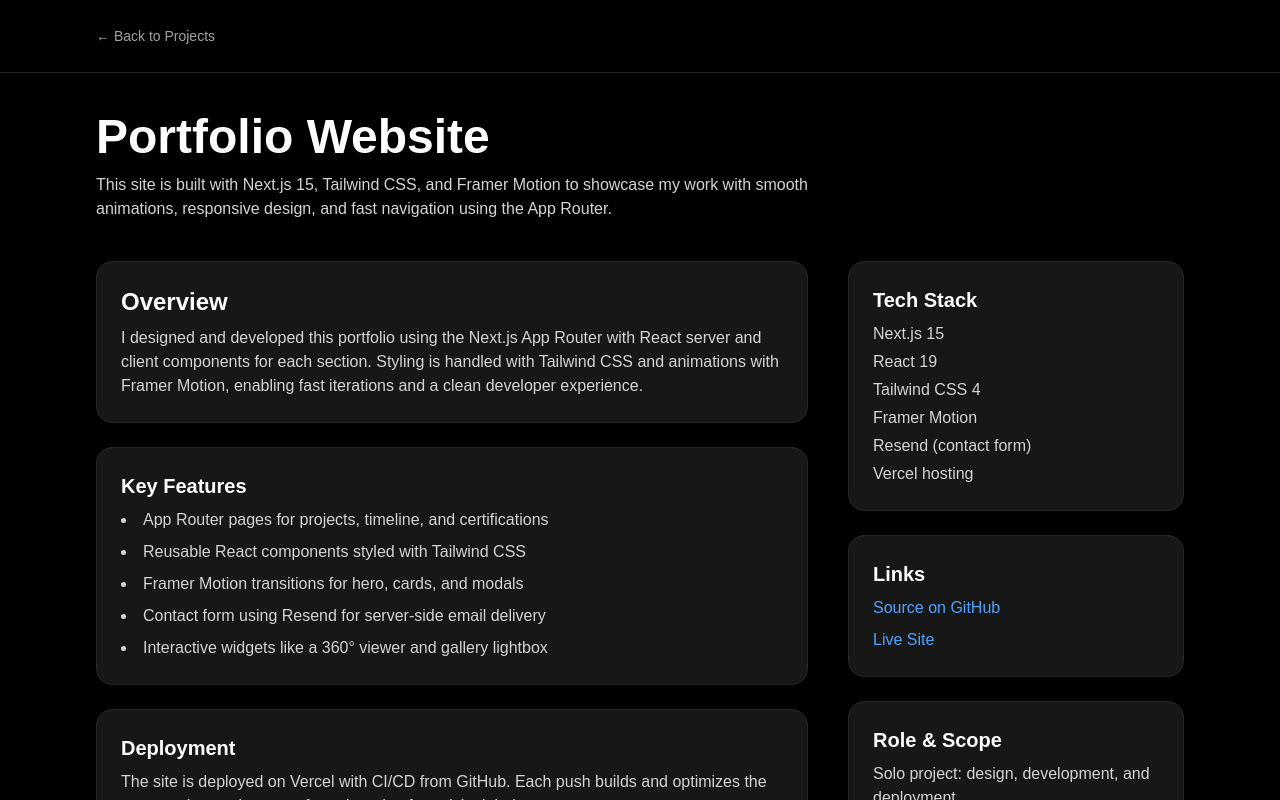
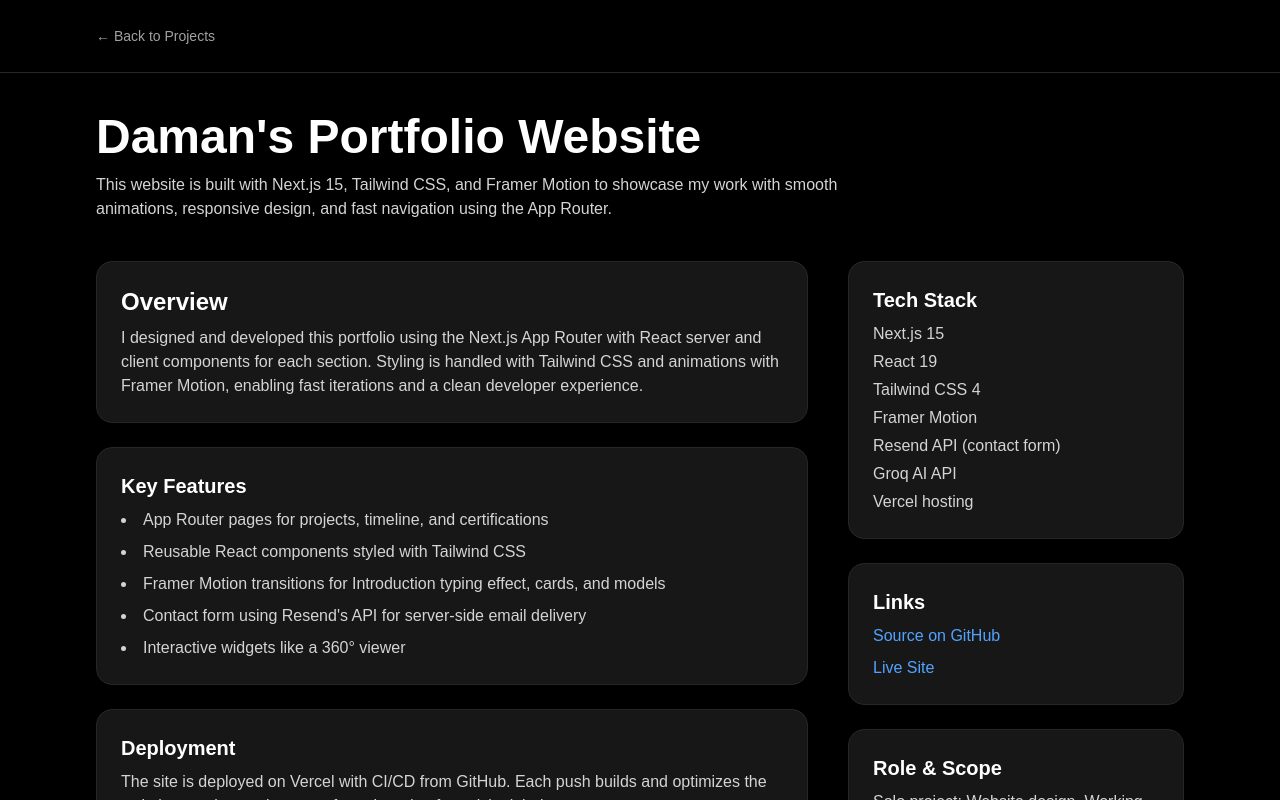
Before and after one commit to axeboyrocks/my-portfolio, a Next.js app: page /projects/portfolio-website in a window 1280 px wide. Shown: the top 800 px of the page. Built offline with nearby package versions, Linux system fonts and the light colour scheme.

Commit message:
Made textual changes from local

```diff
--- a/app/api/suggest/route.js
+++ b/app/api/suggest/route.js
@@ -37,7 +37,7 @@
         // - While testing, keep onboarding@resend.dev and TO = your own Resend account email.
         // - After verifying a domain in Resend, set RESEND_FROM + CONTACT_TO_EMAIL in your env and restart.
         const FROM =
-            process.env.RESEND_FROM || "Network Lab Page Portfolio <onboarding@resend.dev>";
+            process.env.RESEND_FROM || "Portfolio Message <onboarding@resend.dev>";
         const TO = process.env.CONTACT_TO_EMAIL || "damanpreet.nov@gmail.com";
 
         const resend = new Resend(apiKey);
@@ -46,7 +46,7 @@
             from: FROM,
             to: [TO],
             reply_to: email || undefined,
-            subject: subject || `Message came from NL page from ${name || "Visitor"}`,
+            subject: subject || `Lab Suggestion from ${name || "Visitor"}`,
             html: `
         <div>
           <p><strong>Name:</strong> ${name || "Anonymous"}</p>
--- a/app/components/Hero.jsx
+++ b/app/components/Hero.jsx
@@ -2,9 +2,9 @@
 
 export default function Hero() {
     const LINES = [
-        "Hello, I'm Damanpreet Chauhan",
+        "Hello, I'm Daman Chauhan",
         "I build, support, and secure modern IT infrastructure",
-        "CCNA | Azure | Intune | M365 | Cisco | PowerShell",
+        "Cisco CCNA | Azure | Intune | M365 | GSuite | Comptia A+ | PowerShell",
     ];
 
     const TYPE_SPEED = 40;   // ms per character
@@ -73,7 +73,7 @@
                 {/* Line 3 */}
                 <p>
                     &gt; {typed[2]}
-                    {/* When all done, keep a faint cursor at the end for terminal feel */}
+                    {/* When all done, cursor should faint */}
                     {done ? <Cursor faint /> : stage === 2 && <Cursor />}
                 </p>
             </div>
--- a/app/components/Projects.jsx
+++ b/app/components/Projects.jsx
@@ -18,7 +18,7 @@
                 >
                     <Card className={`${baseCard} cursor-pointer hover:bg-neutral-800`}>
                         <CardContent className="p-6">
-                            <h3 className="text-2xl font-medium mb-2">Portfolio Website</h3>
+                            <h3 className="text-2xl font-medium mb-2">Portfolio Website (This Website)</h3>
                             <p>Next.js, Tailwind CSS, and Framer Motion powering this site.</p>
                         </CardContent>
                     </Card>
--- a/app/projects/portfolio-website/page.jsx
+++ b/app/projects/portfolio-website/page.jsx
@@ -18,9 +18,9 @@
 
             {/* Hero */}
             <section className="px-6 md:px-24 py-10">
-                <h1 className="text-4xl md:text-5xl font-bold">Portfolio Website</h1>
+                <h1 className="text-4xl md:text-5xl font-bold">Daman's Portfolio Website</h1>
                 <p className="mt-3 text-neutral-300 max-w-3xl">
-                    This site is built with Next.js 15, Tailwind CSS, and Framer Motion to showcase my
+                    This website is built with Next.js 15, Tailwind CSS, and Framer Motion to showcase my
                     work with smooth animations, responsive design, and fast navigation using the App
                     Router.
                 </p>
@@ -45,9 +45,9 @@
                         <ul className="list-disc list-inside space-y-2 text-neutral-300">
                             <li>App Router pages for projects, timeline, and certifications</li>
                             <li>Reusable React components styled with Tailwind CSS</li>
-                            <li>Framer Motion transitions for hero, cards, and modals</li>
-                            <li>Contact form using Resend for server-side email delivery</li>
-                            <li>Interactive widgets like a 360° viewer and gallery lightbox</li>
+                            <li>Framer Motion transitions for Introduction typing effect, cards, and models</li>
+                            <li>Contact form using Resend's API for server-side email delivery</li>
+                            <li>Interactive widgets like a 360° viewer</li>
                         </ul>
                     </div>
 
@@ -55,7 +55,7 @@
                         <h3 className="text-xl font-semibold mb-2">Deployment</h3>
                         <p className="text-neutral-300">
                             The site is deployed on Vercel with CI/CD from GitHub. Each push builds
-                            and optimizes the app, serving static assets from the edge for quick
+                            and optimizes the website, serving static assets from the edge for quick
                             global access.
                         </p>
                     </div>
@@ -70,7 +70,8 @@
                             <li>React 19</li>
                             <li>Tailwind CSS 4</li>
                             <li>Framer Motion</li>
-                            <li>Resend (contact form)</li>
+                            <li>Resend API (contact form)</li>
+                            <li>Groq AI API </li>
                             <li>Vercel hosting</li>
                         </ul>
                     </div>
@@ -80,7 +81,7 @@
                         <ul className="space-y-2">
                             <li>
                                 <a
-                                    href="https://github.com/damanpreet-NS/my-portfolio"
+                                    href="https://github.com/axeboyrocks/my-portfolio"
                                     className="text-blue-400 hover:text-blue-300 transition"
                                 >
                                     Source on GitHub
@@ -88,7 +89,7 @@
                             </li>
                             <li>
                                 <a
-                                    href="https://daman-portfolio.vercel.app"
+                                    href="https://damantech.vercel.app"
                                     className="text-blue-400 hover:text-blue-300 transition"
                                 >
                                     Live Site
@@ -99,7 +100,7 @@
 
                     <div className="bg-neutral-900 border border-neutral-800 rounded-2xl p-6">
                         <h3 className="text-xl font-semibold mb-2">Role & Scope</h3>
-                        <p className="text-neutral-300">Solo project: design, development, and deployment.</p>
+                        <p className="text-neutral-300">Solo project: Website design, Working with APIs, development, preview and deployment.</p>
                     </div>
                 </aside>
             </section>
--- a/app/projects/robot-car/page.jsx
+++ b/app/projects/robot-car/page.jsx
@@ -107,7 +107,7 @@
                     <div className="bg-neutral-900 border border-neutral-800 rounded-2xl p-6">
                         <h3 className="text-xl font-semibold mb-2">Links</h3>
                         <ul className="space-y-2">
-                            <li><a href="#" className="text-blue-400 hover:text-blue-300 transition">GitHub Repository</a></li>
+                            <li><a href="https://github.com/axeboyrocks/Robot_Car" className="text-blue-400 hover:text-blue-300 transition">GitHub Repository</a></li>
                             <li><a href="#" className="text-blue-400 hover:text-blue-300 transition">Demo Video</a></li>
                         </ul>
                     </div>
```
